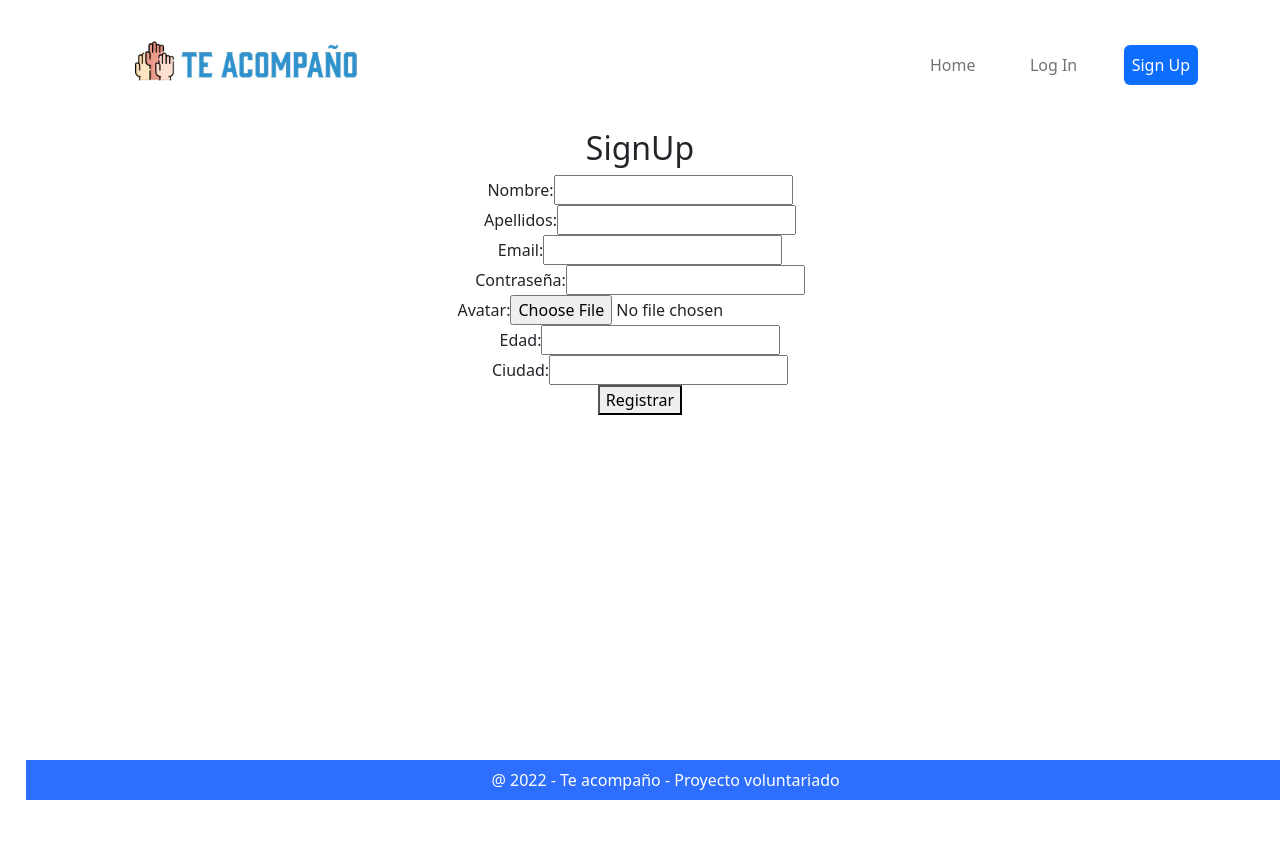
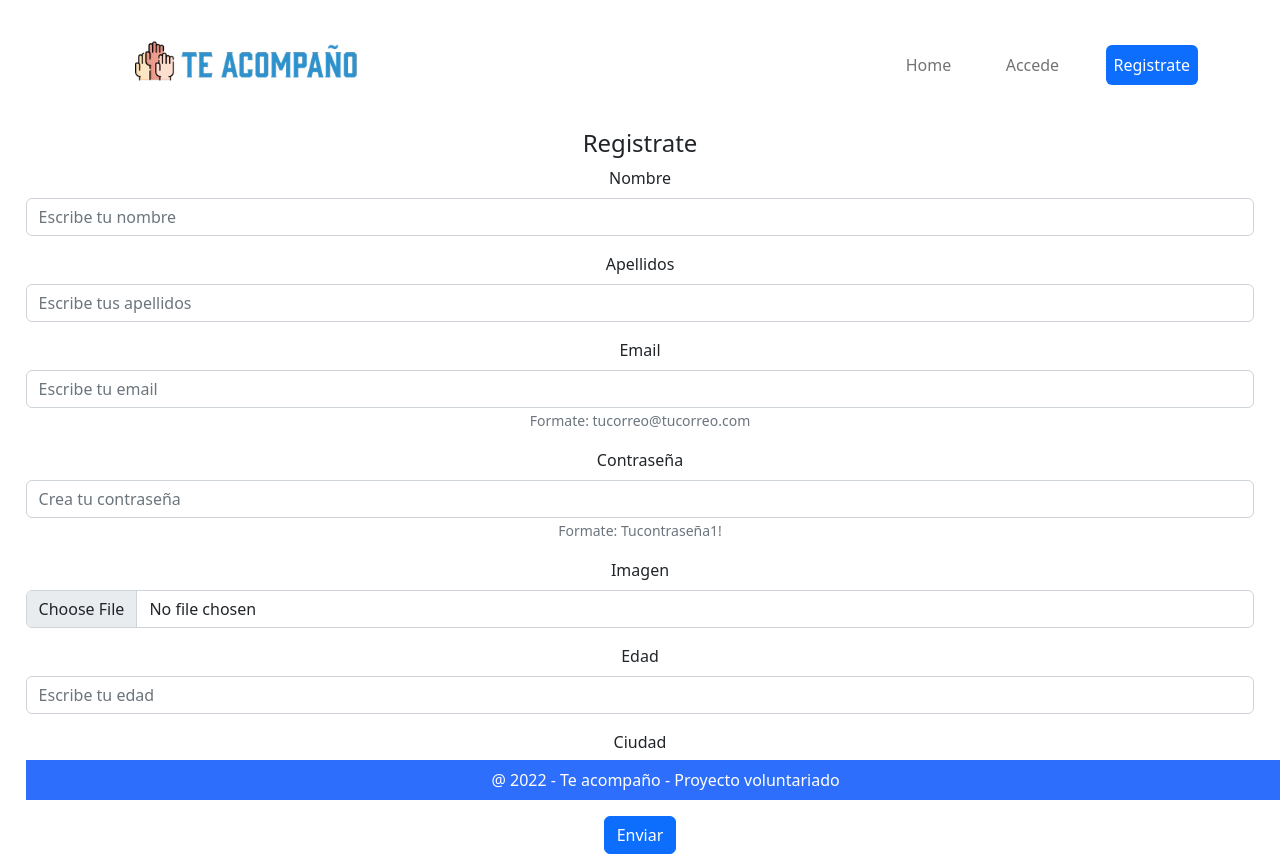
Before and after one commit to jmpalomeros/te-acompano, a React (Create React App) app: page /signup in a window 1280 px wide. Shown: the top 854 px of the page. Before the commit the page ends 800 px from the top, so only its background shows below. Built offline with nearby package versions, Linux system fonts and the light colour scheme; no server answers.

Commit message:
estilos en signup

```diff
--- a/src/components/NavBar.jsx
+++ b/src/components/NavBar.jsx
@@ -40,7 +40,7 @@ function NavBar() {
                 <Nav.Link href="/service-list">Lista de Servicios</Nav.Link>
                 <Nav.Link href="/profile">Mi perfil</Nav.Link>
                 <Button variant="primary" onClick={handleLogout}>
-                  Log Out
+                  Salir
                 </Button>
               </div>
             ) : (
@@ -49,10 +49,10 @@ function NavBar() {
                   <Nav.Link href="/">Home</Nav.Link>
                 </Nav.Item>
                 <Nav.Item>
-                  <Nav.Link href="/login">Log In</Nav.Link>
+                  <Nav.Link href="/login">Accede</Nav.Link>
                 </Nav.Item>
                 <Nav.Item>
-                  <Nav.Link className="signup-btn" href="/signup">Sign Up</Nav.Link>
+                  <Nav.Link className="signup-btn" href="/signup">Registrate</Nav.Link>
                 </Nav.Item>
               </div>
             )}
--- a/src/components/ReviewDetails.jsx
+++ b/src/components/ReviewDetails.jsx
@@ -32,7 +32,7 @@ function ReviewDetails() {
   };
 
   if (isFetching === true) {
-    return <h3>Loading</h3>;
+    return <h4>Loading</h4>;
   }
 
   const handleDelete = async () => {
@@ -46,7 +46,7 @@ function ReviewDetails() {
 
   return (
     <div>
-      <h3>Servicio valorado:{details.reviewedService.title}</h3>
+      <h4>Servicio valorado:{details.reviewedService.title}</h4>
       <p>
         Detalles de la valoración:{details.review} <br /> {details.rating}
       </p>
--- a/src/context/auth.context.js
+++ b/src/context/auth.context.js
@@ -43,11 +43,9 @@ function AuthWrapper(props) {
   if (isFetching === true) {
     return (
       <div id="spinner">
-
-      <PuffLoader color={"blue"} size={50}/>
-
+        <PuffLoader color={"blue"} size={50} />
       </div>
-      )
+    );
   }
 
   return (
--- a/src/pages/SignUp.jsx
+++ b/src/pages/SignUp.jsx
@@ -2,6 +2,9 @@ import { useState } from "react";
 import { signupService } from "../service/auth.services";
 import { useNavigate } from "react-router-dom";
 import { uploadImageService } from "../service/upload.services";
+import Button from "react-bootstrap/Button";
+import Form from "react-bootstrap/Form";
+import PuffLoader from "react-spinners/PuffLoader";
 
 function SignUp() {
   const navigate = useNavigate();
@@ -31,7 +34,7 @@ function SignUp() {
 
     try {
       const response = await uploadImageService(sendObj);
-      console.log("foto", response.data.avatar);
+      //console.log("foto", response.data.avatar);
       setAvatar(response.data.avatar);
       setIsFetching(false);
     } catch (error) {
@@ -52,7 +55,7 @@ function SignUp() {
       city: city,
       avatar: avatar,
     };
-    console.log("usuario creado", newUser);
+    //console.log("usuario creado", newUser);
     try {
       await signupService(newUser);
       navigate("/login");
@@ -66,68 +69,103 @@ function SignUp() {
   };
 
   if (isFetching === true) {
-    return <h3>Loading</h3>;
+    return (
+      <div id="spinner">
+        <PuffLoader color={"blue"} size={50} />
+      </div>
+    );
   }
 
   return (
     <div>
-      <h2>SignUp</h2>
+      <h4>Registrate</h4>
 
-      <form onSubmit={handleSignup}>
-        <label htmlFor="firstName">Nombre: </label>
-        <input
+      <Form>
+        <Form.Group className="mb-3" controlId="formBasicEmail">
+          <Form.Label htmlFor="firstName">Nombre</Form.Label>
+          <Form.Control
             type="text"
             name="firstName"
             value={firstName}
             onChange={handleFirstNameChange}
+            placeholder="Escribe tu nombre"
           />
-        <br />
-        <label htmlFor="lastName">Apellidos: </label>
-        <input
+        </Form.Group>
+
+        <Form.Group className="mb-3" controlId="formBasicEmail">
+          <Form.Label htmlFor="lastName">Apellidos</Form.Label>
+          <Form.Control
             type="text"
             name="lastName"
             value={lastName}
             onChange={handleLastNameChange}
+            placeholder="Escribe tus apellidos"
           />
-        <br />
-        <label htmlFor="email">Email: </label>
-        <input
+        </Form.Group>
+
+        <Form.Group className="mb-3" controlId="formBasicEmail">
+          <Form.Label htmlFor="email">Email</Form.Label>
+          <Form.Control
             type="email"
             name="email"
             value={email}
             onChange={handleEmailChange}
+            placeholder="Escribe tu email"
           />
-        <br />
-        <label htmlFor="password">Contraseña: </label>
-        <input
+          <Form.Text className="text-muted">
+            Formate: tucorreo@tucorreo.com
+          </Form.Text>
+        </Form.Group>
+
+        <Form.Group className="mb-3" controlId="formBasicEmail">
+          <Form.Label htmlFor="password">Contraseña</Form.Label>
+          <Form.Control
             type="password"
             name="password"
             value={password}
             onChange={handlePasswordChange}
+            placeholder="Crea tu contraseña"
           />
-        <br />
-        <label htmlFor="avatar"> Avatar: </label>
-        <input type="file" name="avatar" onChange={handleUpdateAvatar} />
-        <br />
-        <label htmlFor="age">Edad: </label>
-        <input
+          <Form.Text className="text-muted">Formate: Tucontraseña1!</Form.Text>
+        </Form.Group>
+
+        <Form.Group className="mb-3" controlId="formBasicPassword">
+          <Form.Label htmlFor="avatar">Imagen</Form.Label>
+          <Form.Control
+            type="file"
+            name="avatar"
+            onChange={handleUpdateAvatar}
+            placeholder="Selecciona una imagen"
+          />
+        </Form.Group>
+
+        <Form.Group className="mb-3" controlId="formBasicPassword">
+          <Form.Label htmlFor="age">Edad</Form.Label>
+          <Form.Control
             type="number"
             name="age"
             value={age}
             onChange={handleAgeChange}
+            placeholder="Escribe tu edad"
           />
-        <br />
-        <label htmlFor="city">Ciudad: </label>
-        <input
+        </Form.Group>
+
+        <Form.Group className="mb-3" controlId="formBasicEmail">
+          <Form.Label htmlFor="city">Ciudad</Form.Label>
+          <Form.Control
             type="text"
             name="city"
             value={city}
             onChange={handleCityChange}
+            placeholder="Escribe el nombre de tu ciudad"
           />
-        <br />
-        <button type="submit">Registrar</button>
+        </Form.Group>
+
+        <Button onClick={handleSignup} variant="primary" type="submit">
+          Enviar
+        </Button>
         {errorMessage !== "" && <p>{errorMessage}</p>}
-      </form>
+      </Form>
     </div>
   );
 }
```
Lines whose indentation alone changed are shown as unchanged.
